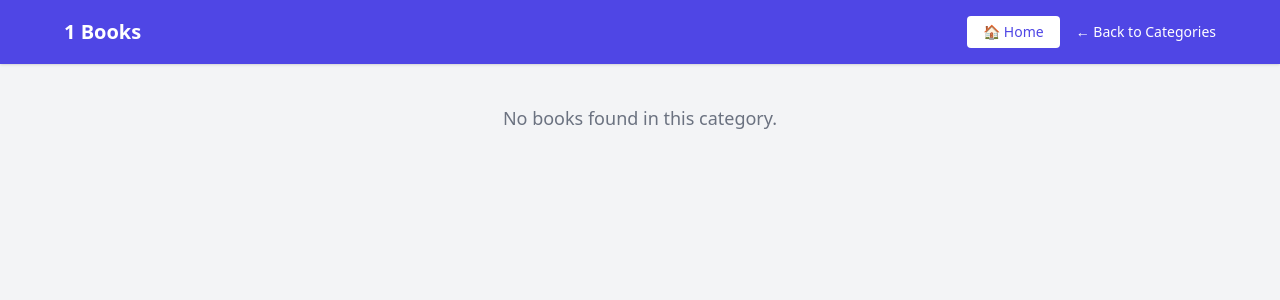
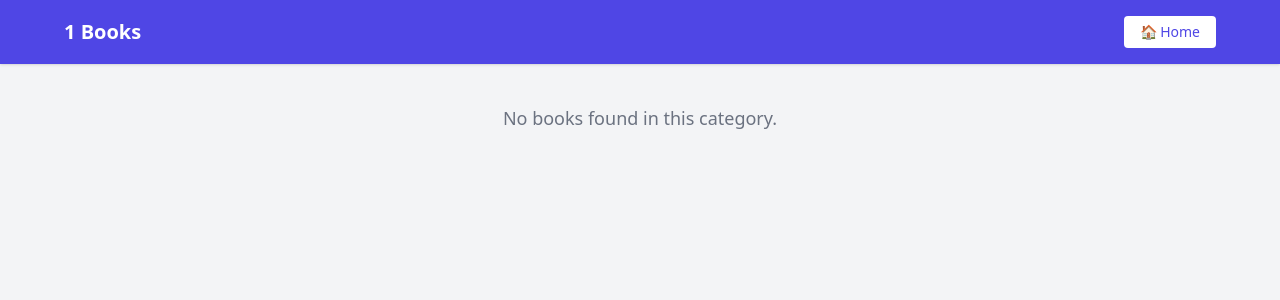
Before and after one commit to ChetanYalij/ebooklibrary, a Flask app: page /category/1 in a window 1280 px wide. Shown: the top 300 px of the page. Run offline with Flask 3, Linux system fonts and the light colour scheme; data that the repository does not hold is empty; some libraries are stand-ins or nearby versions.

Commit message:
Fix categories routing and improve app structure

```diff
--- a/templates/categories.html
+++ b/templates/categories.html
@@ -17,7 +17,6 @@
 <body class="bg-gray-100 min-h-screen">
 
 <!-- NAVBAR -->
-<!-- NAVBAR -->
 <nav class="bg-indigo-600 text-white px-6 py-4 shadow">
     <div class="max-w-6xl mx-auto flex justify-between items-center">
 
@@ -30,23 +29,11 @@
             {% endif %}
         </h1>
 
-        <!-- Right: Buttons -->
-        <div class="flex items-center gap-4 text-sm font-medium">
-
-            <!-- Home Button -->
-            <a href="{{ url_for('index') }}"
-               class="bg-white text-indigo-600 px-4 py-1.5 rounded hover:bg-gray-100 transition">
-                🏠 Home
-            </a>
-
-            {% if category %}
-                <a href="{{ url_for('categories') }}"
-                   class="hover:underline">
-                    ← Back to Categories
-                </a>
-            {% endif %}
-
-        </div>
+        <!-- Right: Home Button -->
+        <a href="{{ url_for('index') }}"
+           class="bg-white text-indigo-600 px-4 py-1.5 rounded hover:bg-gray-100 transition text-sm font-medium">
+            🏠 Home
+        </a>
 
     </div>
 </nav>
```
